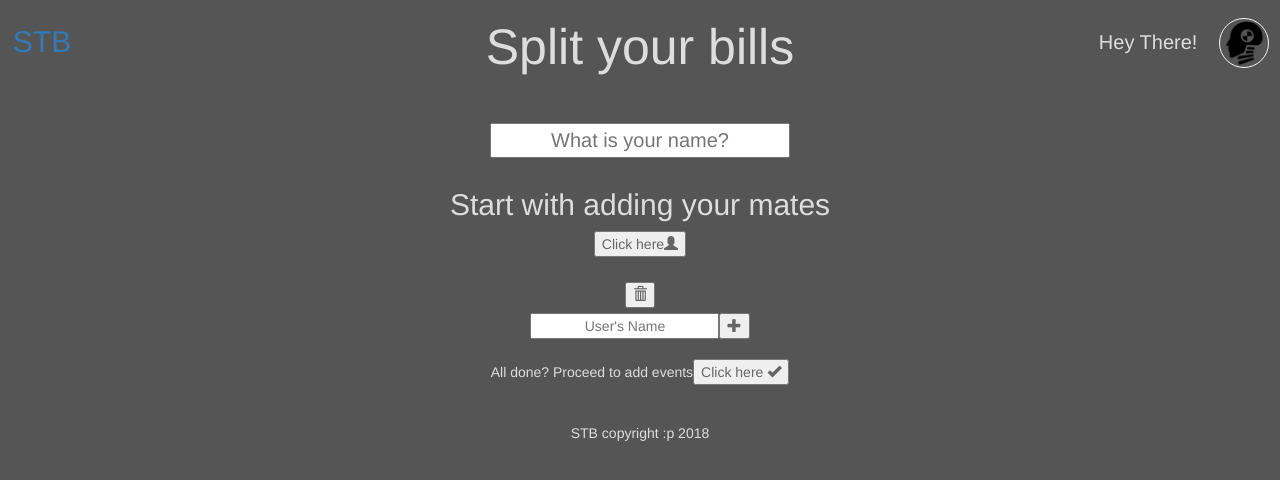
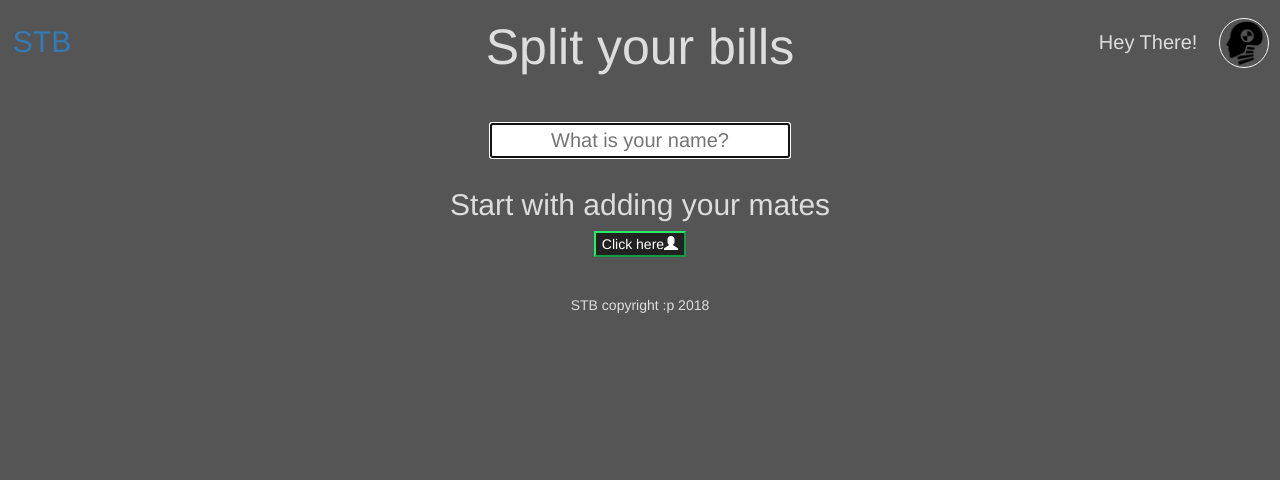
Before and after one commit to tt-Hars/splitTheBills, an Angular app: page /addUserEvents in a window 1280 px wide. Shown: the top 480 px of the page. Built offline with nearby package versions, Linux system fonts and the light colour scheme.

Commit message:
user add, delete functionality implemented -2

```diff
--- a/src/app/add-user-events/add-user-events.component.html
+++ b/src/app/add-user-events/add-user-events.component.html
@@ -1,19 +1,21 @@
-<div class="formHeading">
+<div class="formHeading" [ngClass]="{'hideItem': isFormHeadingEleHidden}">
     <h2>Start with adding your mates</h2>
-    <button id="addUsers">Click here<span class="glyphicon glyphicon-user"></span></button>
+    <button class=" btn-primary" id="addUsers" (click) = 'addUserclicked();'>Click here<span class="glyphicon glyphicon-user"></span></button>
   </div>
-<div class="addUsersForm">
-  <div class="usersList">
-    <div class="enteredUser" ngFor=()>
-      <label>{{addedUser}}</label><button><span class="glyphicon glyphicon-trash"></span></button>
+<div class="addUsersForm" [ngClass]="{'showItem': isAddUsersFormEleVisible, 'hideItem': isAddUsersFormEleHidden}">
+  <div class="usersList" *ngIf='userDetails && userDetails.length'>
+    <div class="enteredUser" *ngFor='let addedUser of userDetails'>
+      <label attr.id = 'user_{{addedUser.new_id}}'>{{addedUser.name}}</label><button class=" btn-danger" autofocus (click) = 'delUserFromUserDetails(addedUser.new_id)' id="removeUser_{{addedUser.new_id}}"><span class="glyphicon glyphicon-trash"></span></button>
     </div>
   </div>
   <div class="usersEnter">
-    <input type="text" class="userInfo" placeholder="User's Name">
-    <button id="addUser"><span class="glyphicon glyphicon-plus"></span></button>
+    <form >
+      <input #foc type="text" class="userInfo" placeholder="User's Name" [(value)]="userValue">
+      <button type="submit" class="addUser btn-secondary" (click) = 'addUserToUserDetails(foc.value)'><span class="glyphicon glyphicon-plus"></span></button>
+    </form>
   </div>
   <div class="allDoneButton">
     <span>All done? Proceed to add events</span>
-    <button id="usersAdded">Click here <span class="glyphicon glyphicon-ok"></span></button>
+    <button class=" btn-success" id="usersAdded">Click here <span class="glyphicon glyphicon-ok"></span></button>
   </div>
 </div>
--- a/src/app/add-user-events/add-user-events.component.less
+++ b/src/app/add-user-events/add-user-events.component.less
@@ -21,3 +21,10 @@
         margin-top: 20px;
     }
 }
+.enteredUser label {
+    display: inline-block;
+    width: 172px;
+    text-align: center;
+    background-color: #111;
+    margin-right: 5px;
+}
--- a/src/app/add-user-events/add-user-events.component.ts
+++ b/src/app/add-user-events/add-user-events.component.ts
@@ -1,5 +1,7 @@
-import { Component, OnInit, OnChanges, Output, EventEmitter, Input } from '@angular/core';
-
+import { Component, OnInit, OnChanges, Output,
+  EventEmitter, Input, Directive, ElementRef, Inject, Renderer2, Renderer} from '@angular/core';
+import { fail } from 'assert';
+import {UserDetails} from '../ifsc';
 
 @Component({
   selector: 'app-add-user-events',
@@ -7,15 +9,49 @@ import { Component, OnInit, OnChanges, Output, EventEmitter, Input } from '@angu
   styleUrls: ['./add-user-events.component.less']
 })
 export class AddUserEventsComponent implements OnChanges, OnInit {
+  isAddUsersFormEleVisible = false;
+  isAddUsersFormEleHidden = true;
+  isFormHeadingEleHidden = false;
+  userDetails: UserDetails[] = [];
+  userValue = '';
+  userCounter = 0;
 
-  constructor() { }
+  addUserclicked() {
+    this.isAddUsersFormEleHidden = false;
+    this.isAddUsersFormEleVisible = true;
+    this.isFormHeadingEleHidden = true;
+    const element = this._renderer.selectRootElement('.userInfo');
+    setTimeout(() => element.focus(), 0);
+  }
+
+  delUserFromUserDetails(val) {
+    this.userDetails.splice(val, 1);
+    this.refreshArrayIds();
+  }
+
+  refreshArrayIds() {
+    this.userDetails.forEach((item, index, array) => {
+      this.userDetails[index].new_id = index;
+    });
+  }
+
+  addUserToUserDetails(val) {
+    this.userDetails.push({or_id: this.userCounter, name: val, new_id: this.userCounter} );
+    this.userValue = '';
+    this.userCounter++;
+    this.refreshArrayIds();
+    const element = this._renderer.selectRootElement('.userInfo');
+    element.value = '';
+    setTimeout(() => element.focus(), 0);
+  }
+
+  constructor(private _renderer: Renderer2) { }
 
   ngOnChanges() {
+
   }
 
   ngOnInit() {
 
   }
-
-
 }
--- a/src/app/app.component.html
+++ b/src/app/app.component.html
@@ -10,8 +10,8 @@
 
 </header>
   <main>
-    <app-user-name-tb-shared (getUsersName) = getUserName($event)></app-user-name-tb-shared>
-    <router-outlet (getUsersName) = getUserName($event)></router-outlet>
+    <app-user-name-tb-shared (getUsersName) = getUserName($event) [ngClass]="{'hideItem': isEleHidden}"></app-user-name-tb-shared>
+    <router-outlet></router-outlet>
 </main>
 
 <footer>
--- a/src/app/app.component.ts
+++ b/src/app/app.component.ts
@@ -10,10 +10,12 @@ export class AppComponent implements OnInit {
   title = 'Split your bills';
   currentUser = 'There';
   imgPath= './app/images/dummy-ser.png';
-
+  isEleVisible = true;
+  isEleHidden = false;
   getUserName(userName: string): void {
     if (userName !== null) {
     this.currentUser = userName;
+    this.isEleHidden = true;
     }
   }
   ngOnInit() {
--- /dev/null
+++ b/src/app/ifsc.ts
@@ -0,0 +1,5 @@
+export interface UserDetails {
+    or_id: number;
+    new_id: number;
+    name: string;
+}
--- a/src/app/menu-view/menu-view.component.ts
+++ b/src/app/menu-view/menu-view.component.ts
@@ -1,4 +1,4 @@
-import { Component, OnInit } from '@angular/core';
+import { Component, OnInit, Renderer2 } from '@angular/core';
 
 @Component({
   selector: 'app-menu-view',
@@ -7,7 +7,13 @@ import { Component, OnInit } from '@angular/core';
 })
 export class MenuViewComponent implements OnInit {
 
-  constructor() { }
+  constructor(private _renderer: Renderer2) { }
+
+  focusIp() {
+    const element = this._renderer.selectRootElement('#addUsers');
+    element.focus();
+   // setTimeout(() => element.focus(), 0);
+  }
 
   ngOnInit() {
   }
--- a/src/app/shared/user-name-tb-shared.component.html
+++ b/src/app/shared/user-name-tb-shared.component.html
@@ -1,4 +1,4 @@
 <div class="userNameDiv">
-    <input #userNameInput id="userNameInput" type="text" placeholder="{{nameTextPlaceholder}}"
+    <input #userNameInput id="userNameInput" autofocus type="text" placeholder="{{nameTextPlaceholder}}"
     (keyup.enter) = 'keyPressEnter(userNameInput.value)' (blur) = 'keyPressEnter(userNameInput.value)'> <!--(ngModel)] = 'userName'-->
 </div>
--- a/src/styles.less
+++ b/src/styles.less
@@ -8,3 +8,17 @@ body{
 input, button{
     color:#666
 }
+
+.showItem{
+    display: inline-block;
+}
+
+.hideItem{
+    display: none !important;
+}
+
+.btn-primary {
+    color: #fff;
+    background-color: #222;
+    border-color: #2e6;
+}
```
Also changed, not shown: src/app/shared/user-name-tb-shared.component.ts (+6 -2 lines).
